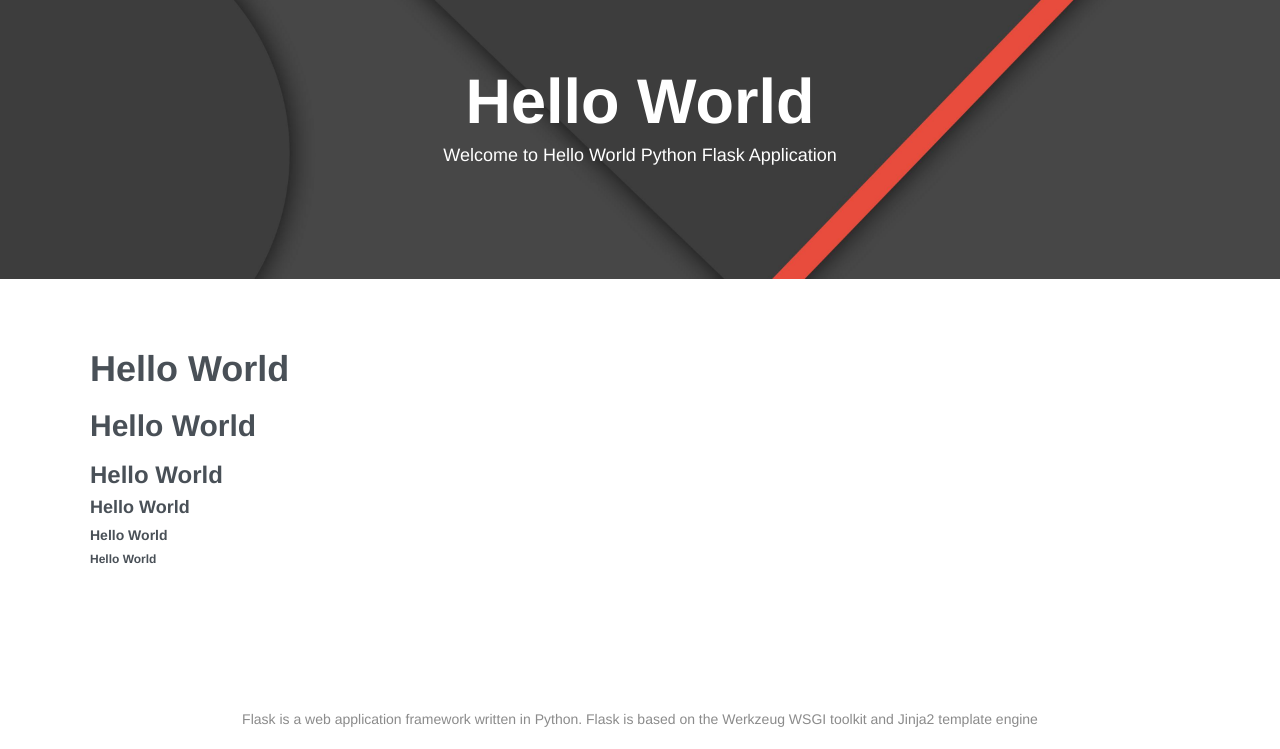
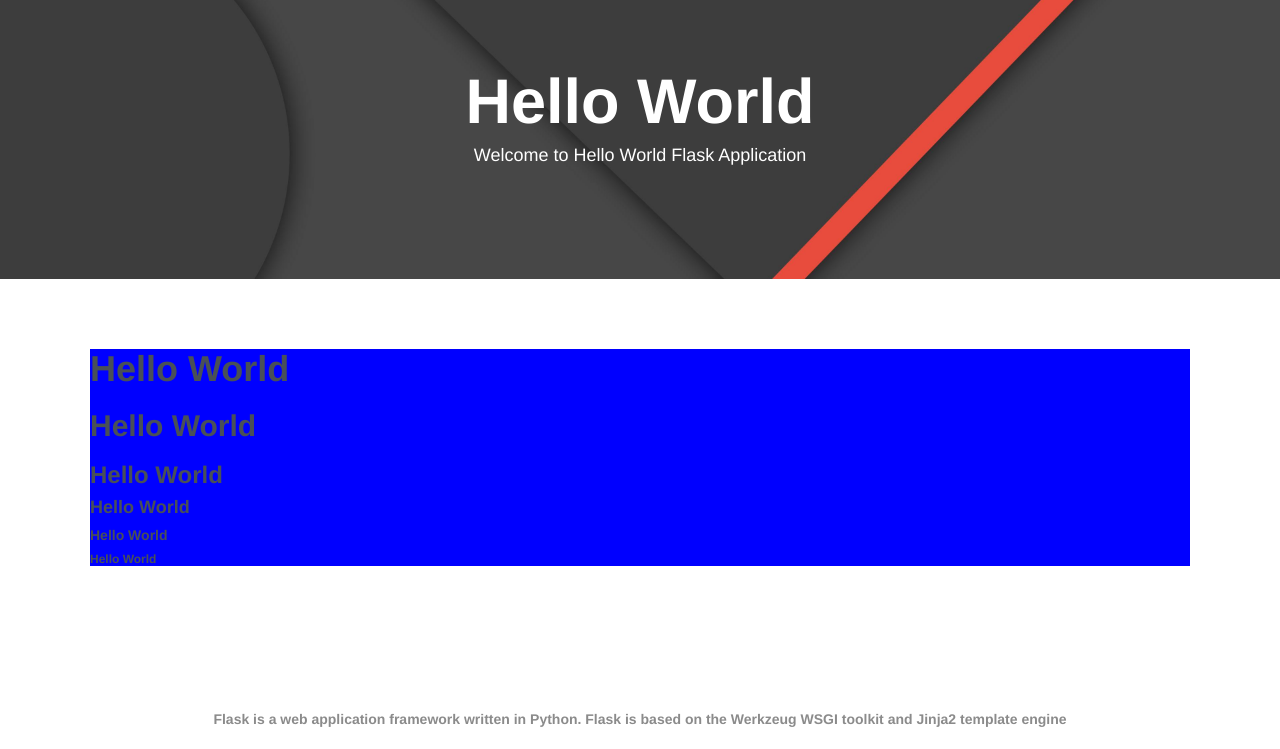
Before and after one commit to ravvereddy/flask-api-aws-deploy, a Flask app: page / in a window 1280 px wide. Shown: the part 51-800 px from the top of the page. Run offline with Flask 2, Linux system fonts and the light colour scheme; some libraries are stand-ins or nearby versions.

Commit message:
Update index.html

```diff
--- a/templates/index.html
+++ b/templates/index.html
@@ -21,7 +21,7 @@
       <div class="container">
           <center>
           <h1 style="color:white"><b>Hello World</b></h1>
-        <h4 style="color:white">Welcome to Hello World Python Flask Application</h4>
+        <h4 style="color:white">Welcome to Hello World Flask Application</h4>
               <br>
           </center>
       </div>
@@ -29,7 +29,7 @@
 <div class="container">
 
     <div class="card">
-        <h1><b>Hello World</b></h1>
+        <h1 style="background-color:blue;"><b>Hello World</b</h1>
         <h2><b>Hello World</b></h2>
         <h3><b>Hello World</b></h3>
         <h4><b>Hello World</b></h4>
```
